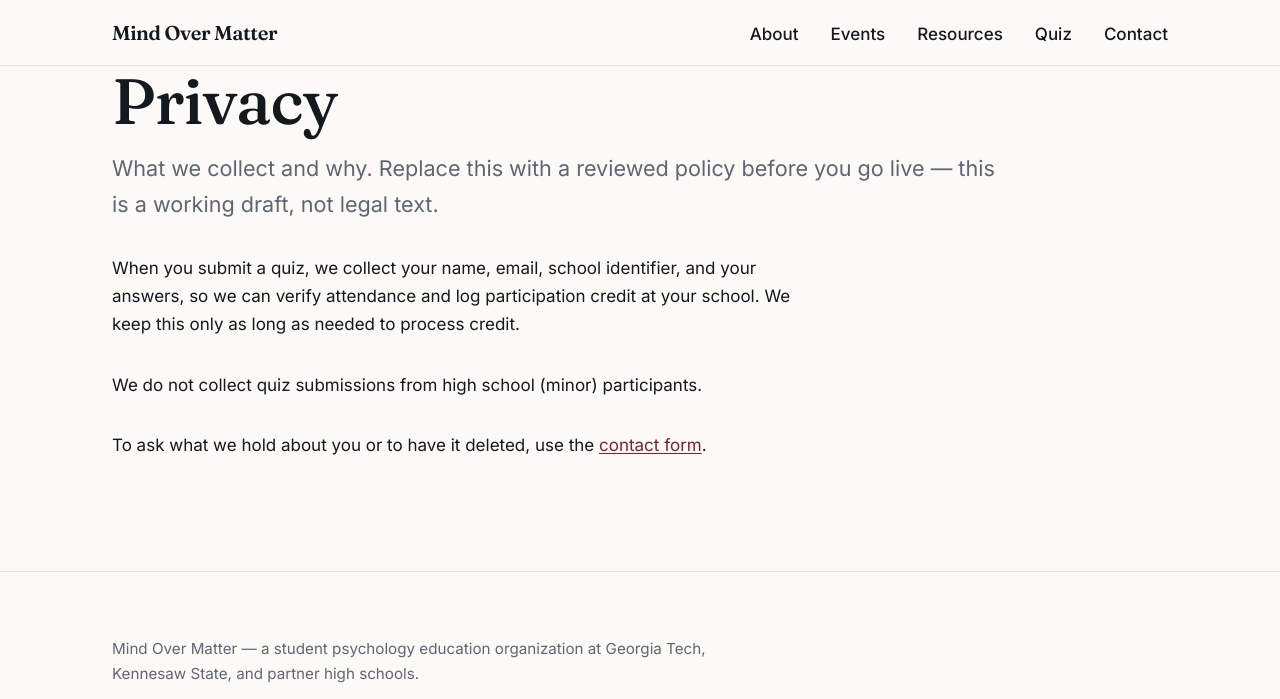
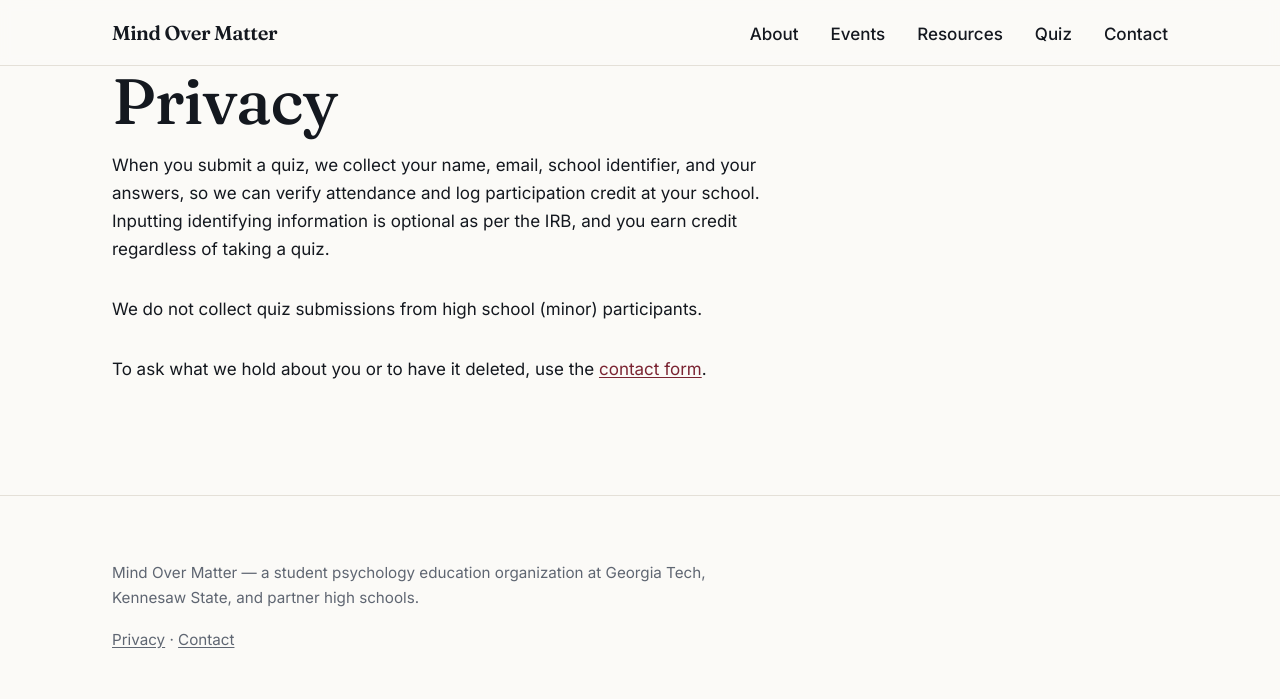
Before and after one commit to thekingsbs/mindovermatter, a Django app: page /privacy/ in a window 1280 px wide. Shown: the top 699 px of the page. After the commit the page ends 649 px from the top, so only its background shows below. Run offline with Django 5.2, Linux system fonts and the light colour scheme.

Commit message:
fixed stuff

```diff
--- a/templates/pages/about.html
+++ b/templates/pages/about.html
@@ -2,8 +2,7 @@
 {% block title %}About — Mind Over Matter{% endblock %}
 {% block content %}
 <h1>About us</h1>
-<p class="lede">Mind Over Matter is a student-run psychology education
-   organization spanning Georgia Tech, Kennesaw State, and partner high schools.</p>
+<p class="lede">Mind Over Matter is a student-run psychology workshop at nearby colleges and partner high schools.</p>
 <div class="stack">
    <p>We started because psychology should be for everyone, not just those of us who study it for our future career. Our
       presentations take real psychological science and apply it to real life experiences. We hope that eventually this
--- a/templates/pages/home.html
+++ b/templates/pages/home.html
@@ -30,7 +30,7 @@
     </div>
     <div class="card">
       <h3>Research credit</h3>
-      <p>Attend an eligible event, pass the quiz, and we log your participation
+      <p>Attend an eligible event and we log your participation
         for course credit at your school.</p>
     </div>
   </div>
--- a/templates/pages/privacy.html
+++ b/templates/pages/privacy.html
@@ -3,13 +3,13 @@
 {% block content %}
 <h1>Privacy</h1>
 <div class="stack">
-  <p class="lede">What we collect and why. Replace this with a reviewed policy
-     before you go live — this is a working draft, not legal text.</p>
-  <p>When you submit a quiz, we collect your name, email, school identifier, and
-     your answers, so we can verify attendance and log participation credit at
-     your school. We keep this only as long as needed to process credit.</p>
-  <p>We do not collect quiz submissions from high school (minor) participants.</p>
-  <p>To ask what we hold about you or to have it deleted, use the
-     <a href="{% url 'contact' %}">contact form</a>.</p>
+   <p>When you submit a quiz, we collect your name, email, school identifier, and
+      your answers, so we can verify attendance and log participation credit at
+      your school. Inputting identifying information is optional as per the IRB, and you earn credit regardless of
+      taking a quiz.</p>
+   <p>We do not collect quiz submissions from high school (minor) participants.</p>
+   <p>To ask what we hold about you or to have it deleted, use the
+      <a href="{% url 'contact' %}">contact form</a>.
+   </p>
 </div>
 {% endblock %}
```
Also changed, not shown: templates/pages/event_detail.html (+7 -5 lines), templates/pages/quiz_take.html (+7 -4 lines), templates/pages/resources.html (+5 -2 lines).
